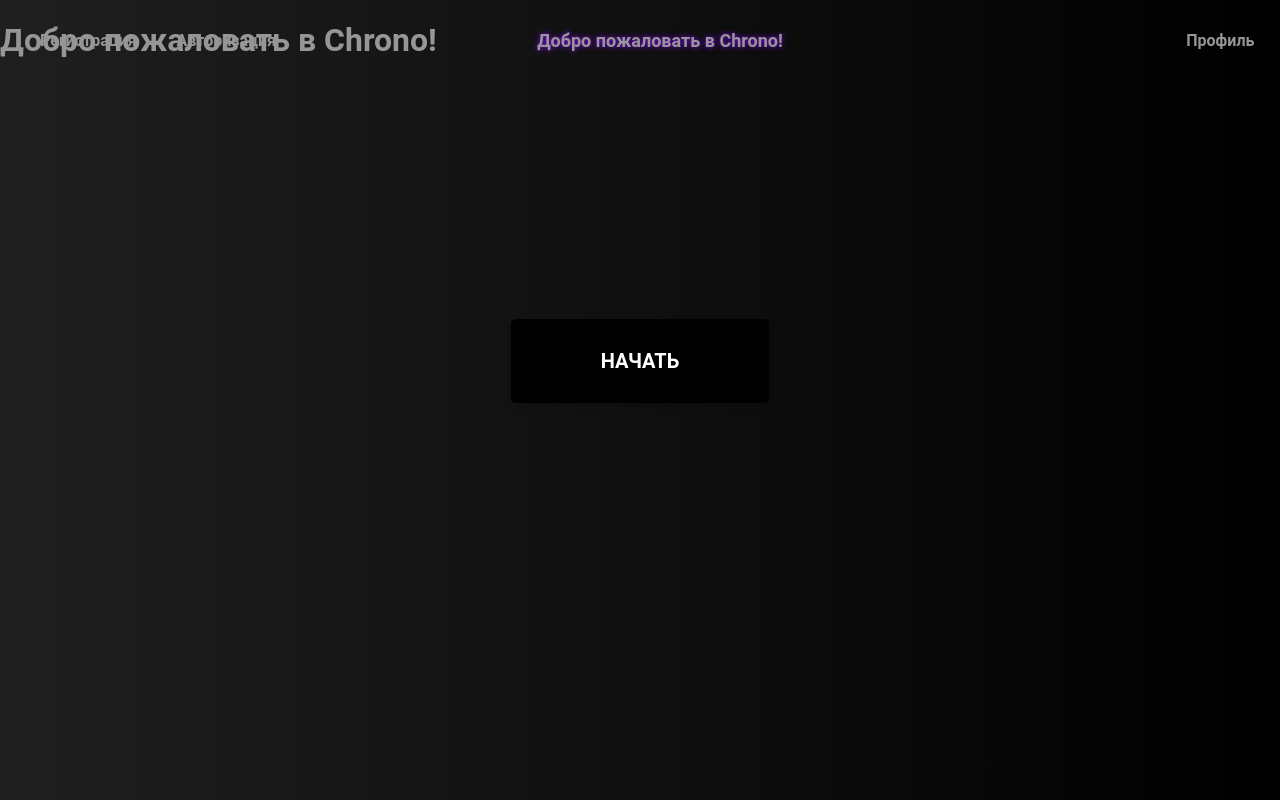
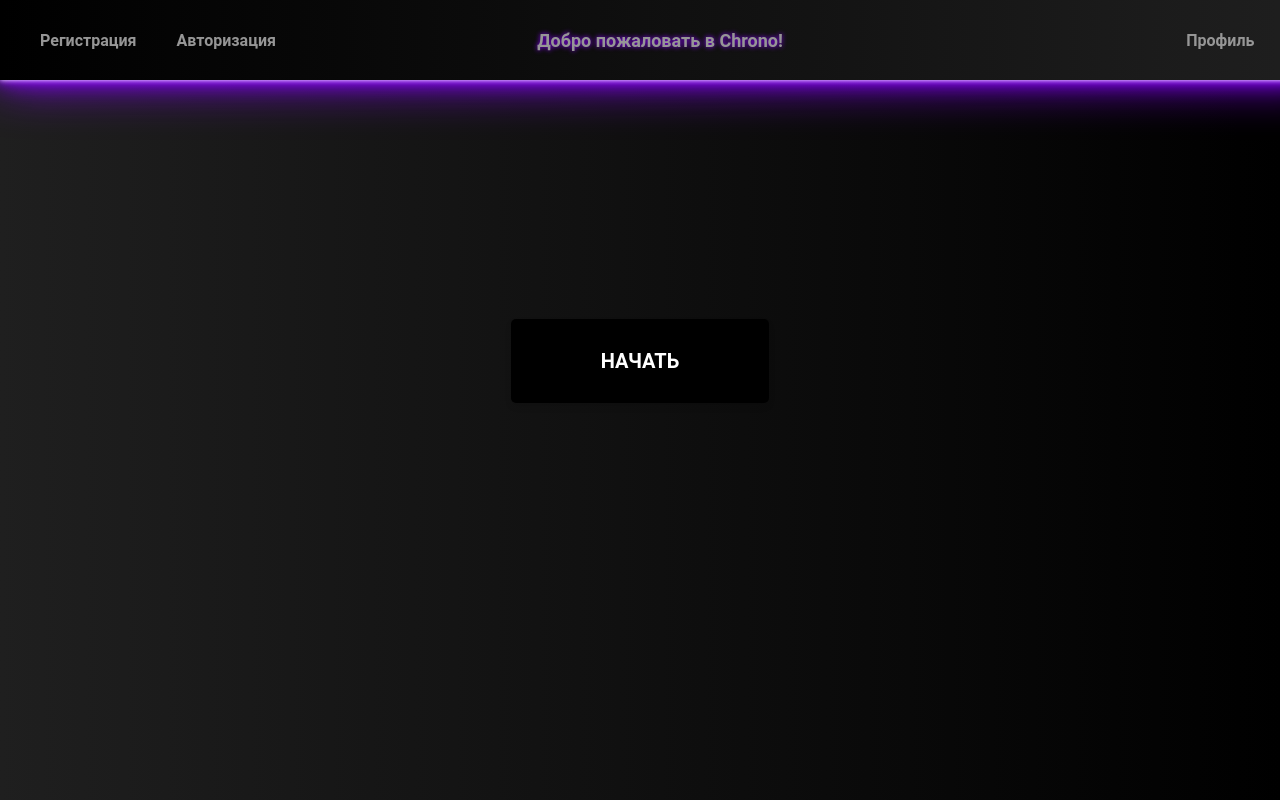
Before and after one commit to SennovE/Chrono, a Vue app in the folder frontend/: page / in a window 1280 px wide. Built offline with nearby package versions, Linux system fonts and the light colour scheme.

Commit message:
quick fix

```diff
--- a/frontend/src/pages/start/components/NavPanel.vue
+++ b/frontend/src/pages/start/components/NavPanel.vue
@@ -31,19 +31,25 @@ const navigateTo = (routeName) => {
 <style scoped>
 .top-nav {
     width: 100%;
+    background: linear-gradient(to left, var(--color-briter-black), var(--color-black));
     position: fixed;
     top: 0;
     left: 0;
-
+    box-shadow:
+        0px 0px 5px white,
+        0px 0px 10px var(--color-deep-purple),
+        0px 0px 20px var(--color-deep-purple),
+        0px 0px 50px var(--color-deep-purple);
     z-index: 999;
+    align-items: center;
+    justify-content: space-between;
     display: flex;
     align-items: center;
     justify-content: space-between;
-  padding: 0 20px; /* Отступы по бокам */
-  height: 80px; /* Фиксированная высота панели */
+    padding: 0 20px;
+    height: 80px;
 }
 
-/* Левое и правое меню */
 .nav-left {
 display: flex;
   list-style-type: none;
```
Lines whose indentation alone changed are shown as unchanged.
